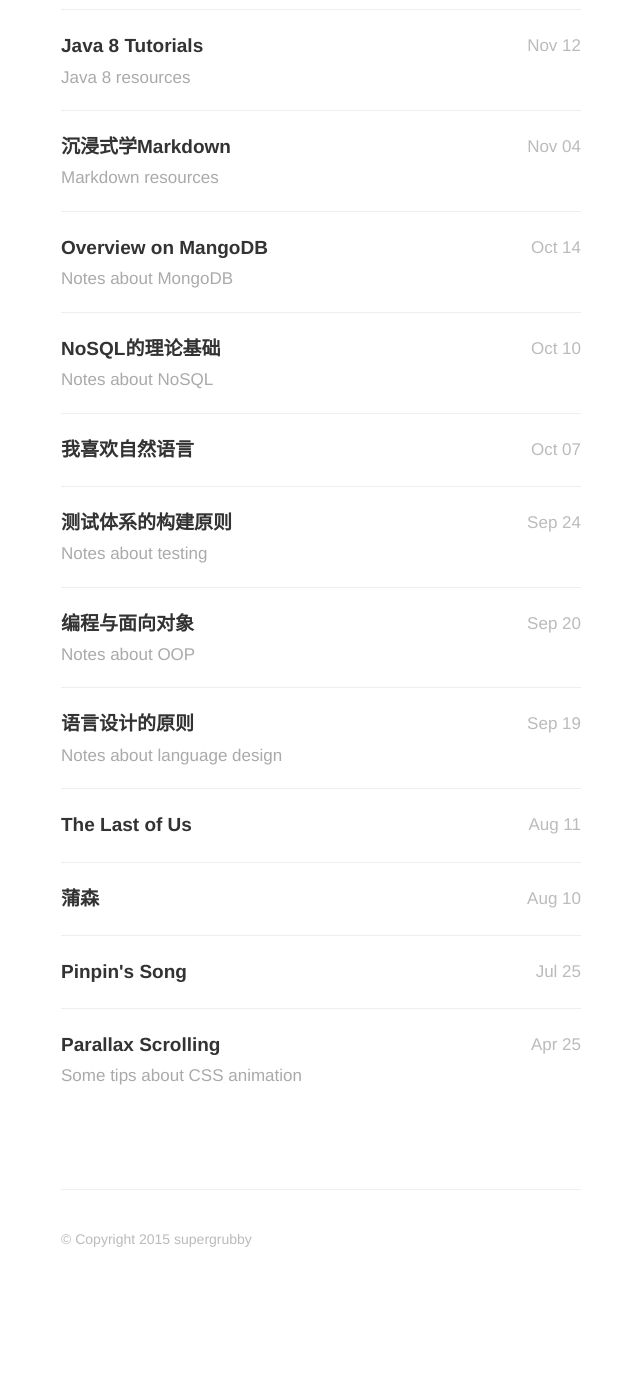
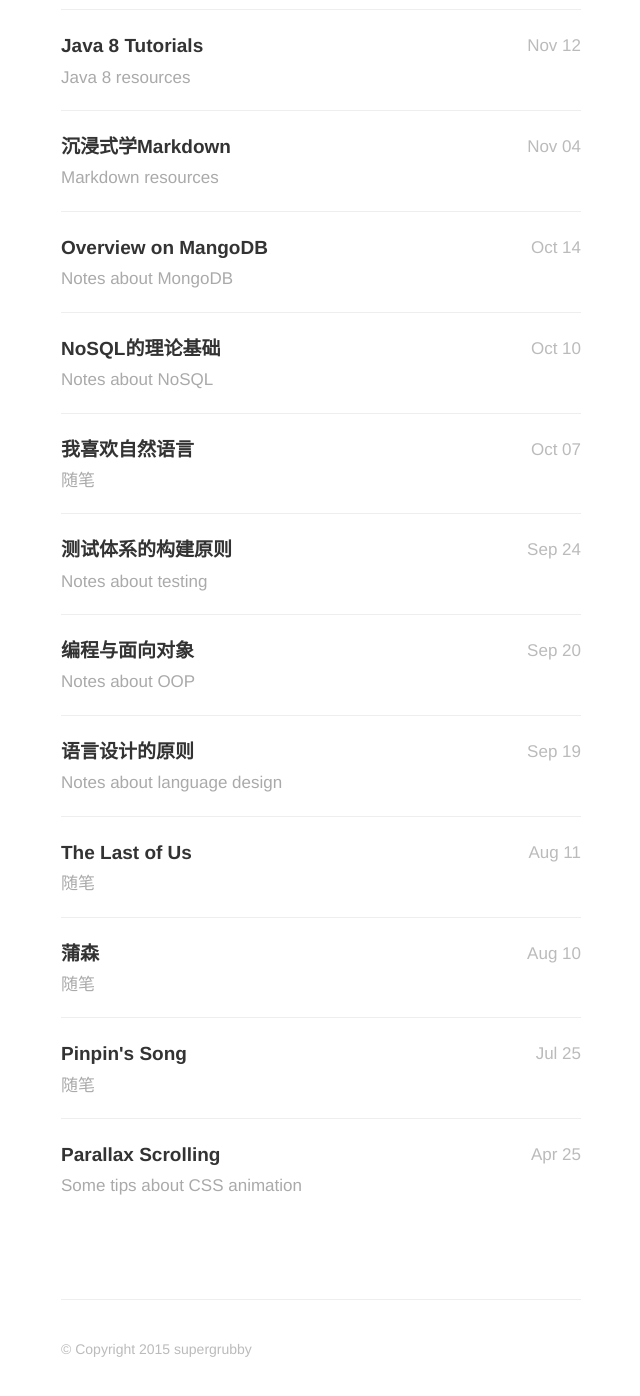
Before and after one commit to dragonhnd/supergrubby_simple, a Jekyll site: the page built from index.html, in a window 1280 px wide and 1400 px high, scrolled down 1012 px. Shown: the top 1396 px of the window, without its empty margins (319-959 px from the left). Built offline with Jekyll 4.4.1, drawn with Linux system fonts in a browser that asks for light colours; nearby versions of some CDN libraries; Markdown is read by kramdown in place of the engine named in the settings; the list of posts is cut into pages by our own code; before the commit the page ends 2302 px from its top, so only the background shows below that.

Commit message:
add description

```diff
--- a/_posts/2014-07-25-pipin-song.md
+++ b/_posts/2014-07-25-pipin-song.md
@@ -1,6 +1,7 @@
 ---
 title: "Pinpin's Song"
 date: 2014-07-25 16:27:31
+description: 随笔
 ---
 
 Mist and shadow. Cloud and shape. All shall fade.
--- a/_posts/2014-08-10-pusen.md
+++ b/_posts/2014-08-10-pusen.md
@@ -1,6 +1,7 @@
 ---
 title: "蒲森"
 date: 2014-08-10 16:27:31
+description: 随笔
 ---
 
 如果你去过蒲森，你一定认识蒲森。
--- a/_posts/2014-08-11-the-last-of-us.md
+++ b/_posts/2014-08-11-the-last-of-us.md
@@ -1,6 +1,7 @@
 ---
 title: "The Last of Us"
 date: 2014-08-11 16:27:31
+description: 随笔
 ---
 
 <embed src="http://www.xiami.com/widget/2542097_1771865615/singlePlayer.swf" type="application/x-shockwave-flash" width="257" height="33" wmode="transparent"/>
--- a/_posts/2014-10-07-language-lover.md
+++ b/_posts/2014-10-07-language-lover.md
@@ -1,6 +1,7 @@
 ---
 title : "我喜欢自然语言"
 date: 2014-10-07 16:27:31
+description: 随笔
 ---
 
 ###我理解的语言###
```
